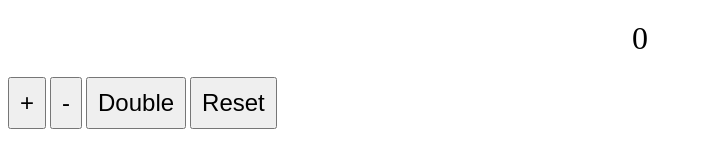
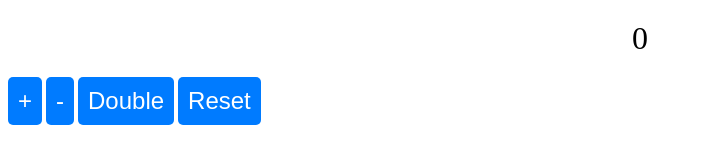
Before and after one commit to tinaniki-dotcom/Internationals, a plain HTML site: page index.html in a window 1280 px wide. Shown: the whole page, without its empty margins (0-702 px from the left). Drawn offline with Linux system fonts and the light colour scheme.

Commit message:
New color

```diff
--- a/style.css
+++ b/style.css
@@ -6,4 +6,8 @@
 button {
     font-size: 1.5em;
     padding: 10px;
+    color:white;
+    background-color: #007BFF;
+    border: none;
+    border-radius: 5px;
 }
```
